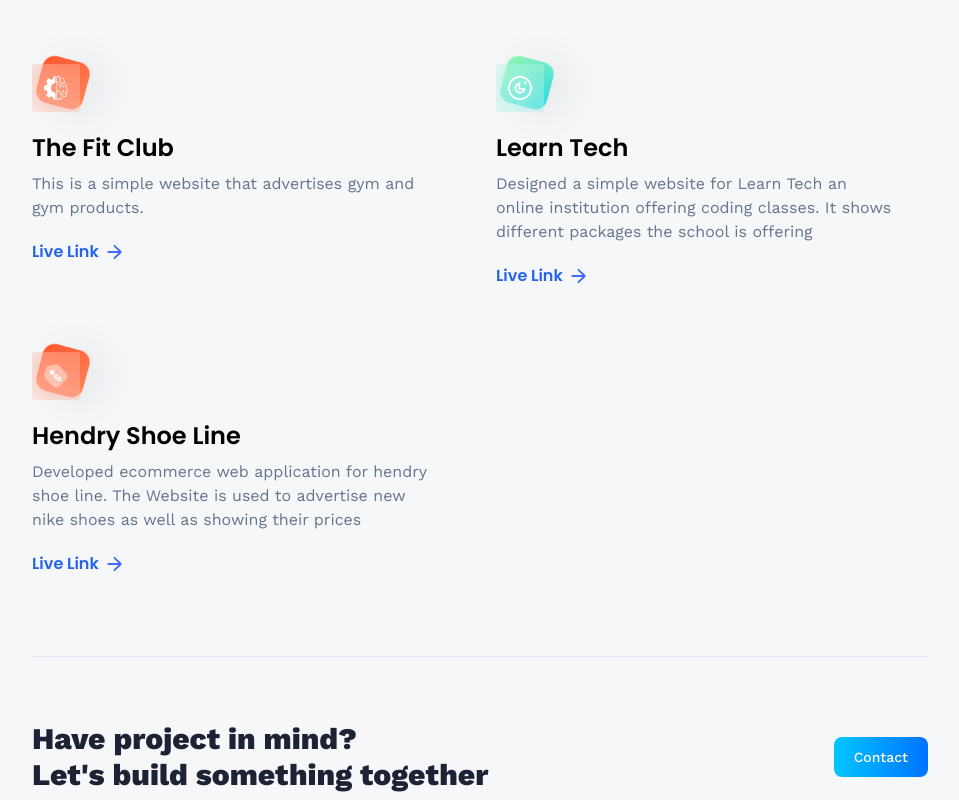
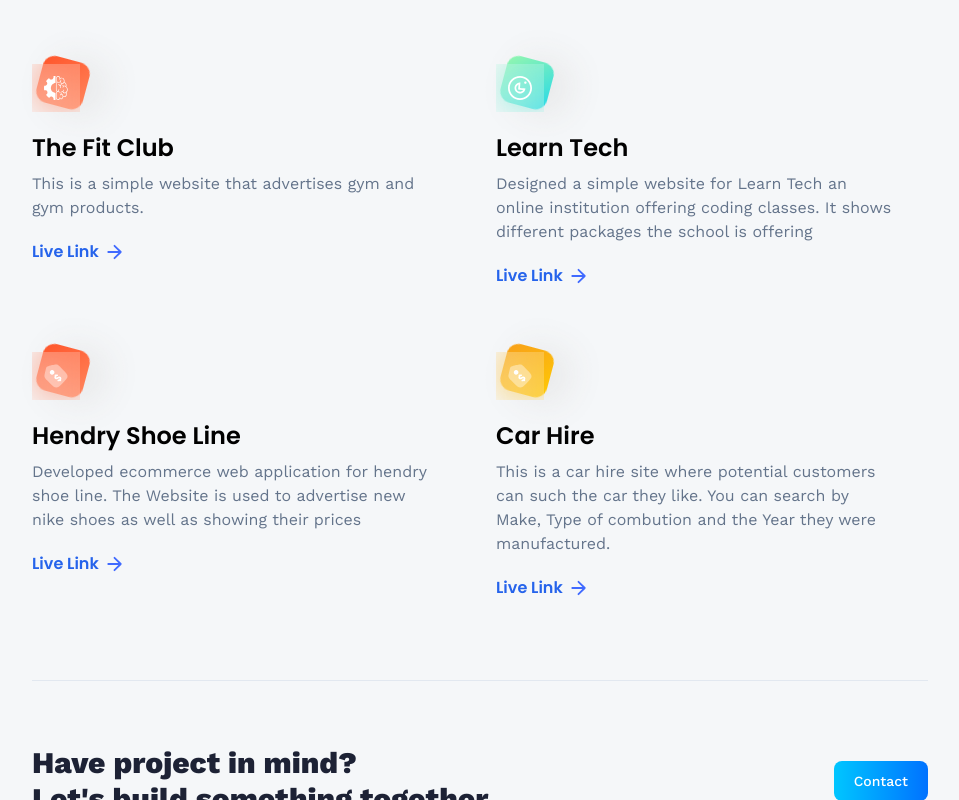
Before and after one commit to jobkilonzo/vite-3d-portofolio, a React (Vite) app: page /projects in a window 1280 px wide. Shown: the part 540-1340 px from the top of the page, without its empty margins (160-1119 px from the left). Built offline with nearby package versions, Linux system fonts and the light colour scheme.

Commit message:
Added car site in project

```diff
--- a/src/constants/index.js
+++ b/src/constants/index.js
@@ -241,6 +241,13 @@ export const projects = [
         description: 'Developed ecommerce web application for hendry shoe line. The Website is used to advertise new nike shoes as well as showing their prices',
         link: 'https://hendry-hike-store.pages.dev/',
     },
+    {
+        iconUrl: pricewise,
+        theme: 'btn-back-yellow',
+        name: 'Car Hire',
+        description: 'This is a car hire site where potential customers can such the car they like. You can search by Make, Type of combution and the Year they were manufactured.',
+        link: 'https://showcase-car-three.vercel.app/',
+    },
 
 
 
```
